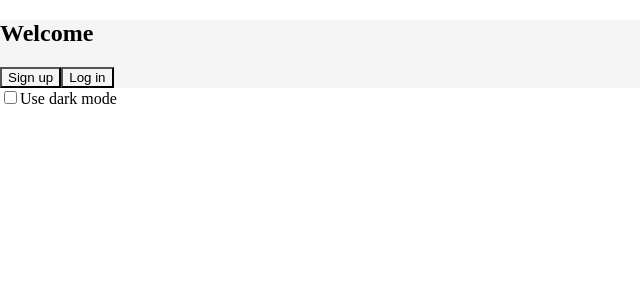
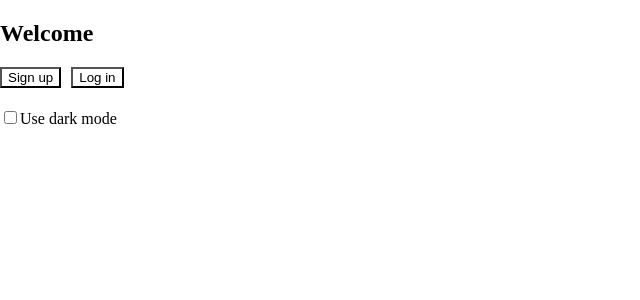
Before and after one commit to couldyouhearme/React-Hooks_practice, a React (Create React App) app: page / in a window 1280 px wide. Shown: the top 300 px of the page, without its empty margins (0-640 px from the left). Built offline with nearby package versions, Linux system fonts and the light colour scheme.

Commit message:
fix bug - useContext

```diff
--- a/src/useContext/Welcome.css
+++ b/src/useContext/Welcome.css
@@ -3,22 +3,27 @@ body {
     padding: 0;
 }
 
+button {
+    margin-right: 10px;
+    margin-bottom: 20px;
+}
+
 .panel-dark {
     background-color: black;
-    color: whitesmoke
+    color: white
 }
 
 .panel-light {
-    background-color: whitesmoke;
+    background-color: white;
     color: black
 }
 
 .button-dark {
     background-color: black;
-    color: whitesmoke
+    color: white
 }
 
 .button-light {
-    background-color: whitesmoke;
+    background-color: white;
     color: black
 }
--- a/src/useContext/Welcome.js
+++ b/src/useContext/Welcome.js
@@ -13,7 +13,7 @@ const Welcome = () => {
                 <input
                     type='checkbox'
                     checked={theme === 'dark'}
-                    onClick={e => setTheme(e.target.checked ? 'dark' : 'light')}
+                    onChange={e => setTheme(e.target.checked ? 'dark' : 'light')}
                 />
                 Use dark mode
             </label>
@@ -25,10 +25,12 @@ export default Welcome
 
 const Form = () => {
     return (
-        <Panel title='Welcome'>
-            <Button>Sign up</Button>
-            <Button>Log in</Button>
-        </Panel>
+        <div className='panel'>
+            <Panel title='Welcome' >
+                <Button>Sign up</Button>
+                <Button>Log in</Button>
+            </Panel>
+        </div>
     )
 }
 
```
